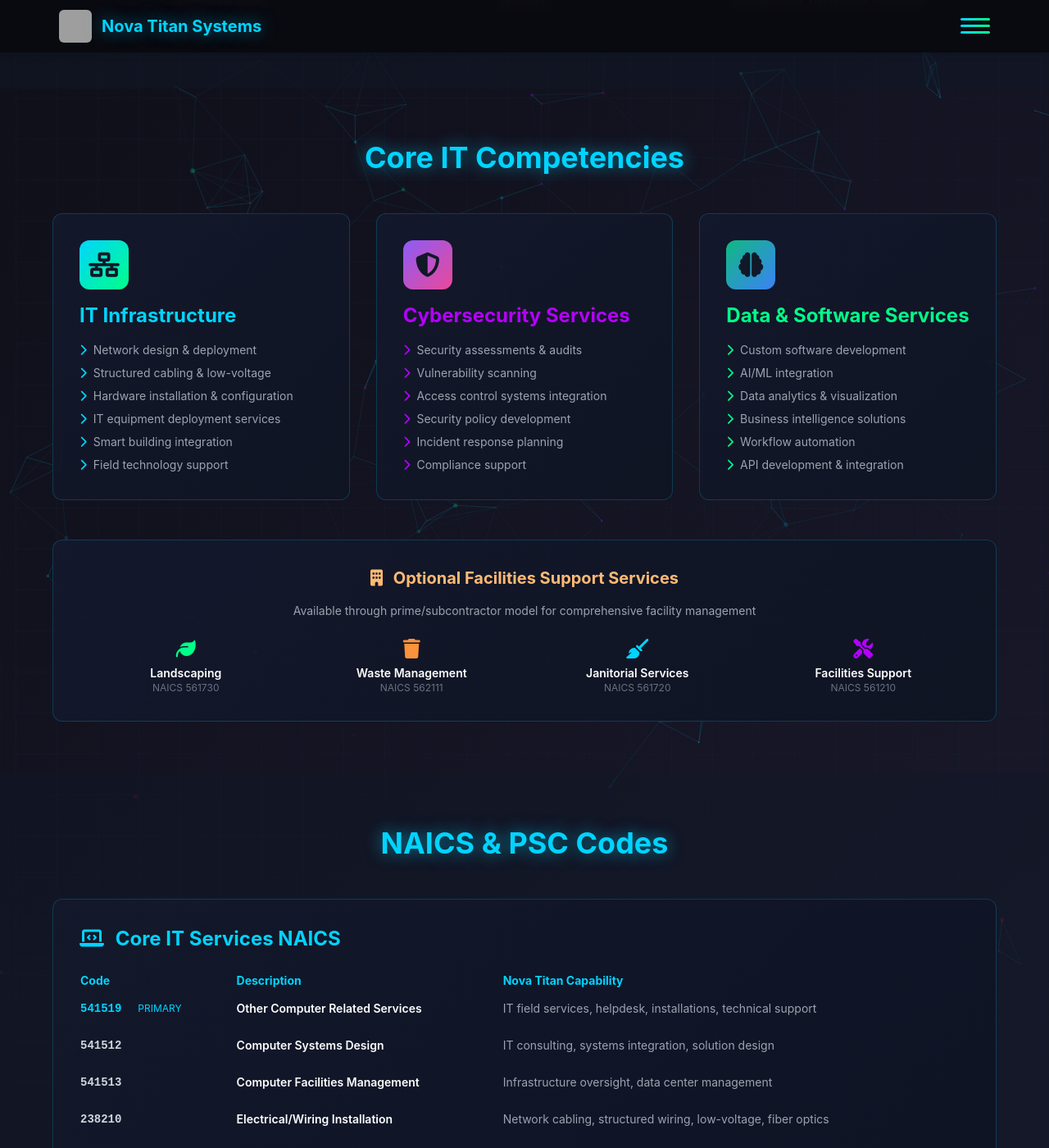
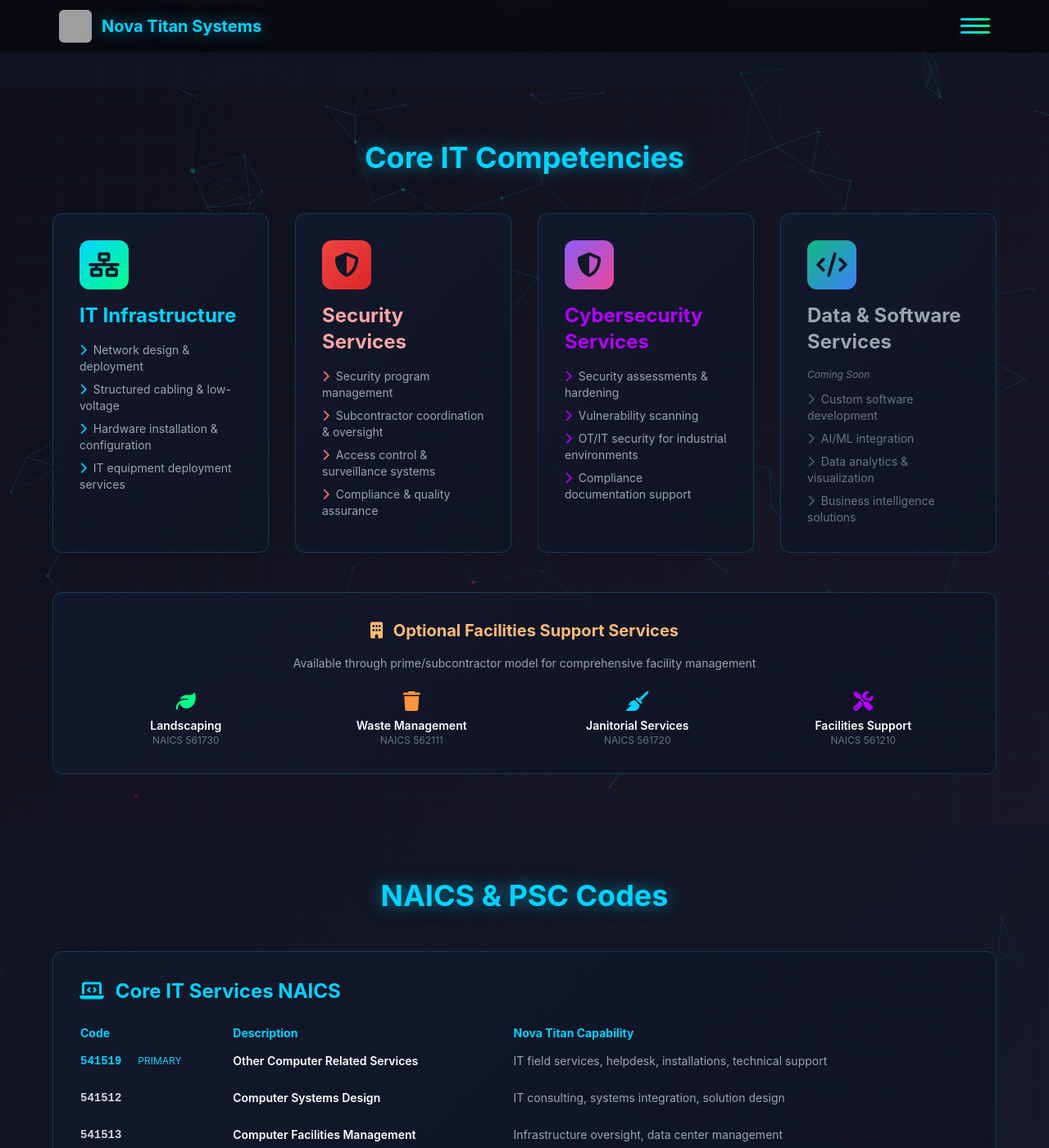
Before and after one commit to tzsmit/nova-titan-site, a Jekyll site: the page built from government/index.html, in a window 1280 px wide and 1400 px high, scrolled down 1546 px. Shown: the whole window at 82% size. Built offline with Jekyll 4.4.1, drawn with Linux system fonts in a browser that asks for light colours; nearby versions of some CDN libraries; some of the changed text lies outside the part shown; grey boxes are pictures that could not be loaded.

Commit message:
Update government page: Add security services & fix mobile spacing
- Add Security Services to core competencies (4th service box)
- Update Cybersecurity service descriptions (simplified)
- Mark Data & Software as "Coming Soon" (grayed out)
- Add 561612, 561210, 562111 to NAICS table
- Fix mobile top padding issue (reduce whitespace)

Changes:
✅ 4-column grid for core competencies (was 3-column)
✅ New Security Services box with red gradient
✅ Simplified Cybersecurity bullets (OT/IT focus)
✅ Data & Software marked as future service
✅ 3 new NAICS codes added to table
✅ Mobile padding reduced from 7rem to 5rem

Clean, professional, no TMI.

```diff
--- a/assets/css/mobile-responsive.css
+++ b/assets/css/mobile-responsive.css
@@ -373,3 +373,19 @@
     height: 2rem;
   }
 }
+
+/* Fix mobile top spacing - reduce excessive padding */
+@media (max-width: 768px) {
+  .content.pt-32 {
+    padding-top: 5rem !important;
+  }
+
+  section.content:first-of-type {
+    padding-top: 5rem !important;
+  }
+
+  .content.pt-32.pb-12 {
+    padding-top: 5rem !important;
+    padding-bottom: 2rem !important;
+  }
+}
--- a/government/index.html
+++ b/government/index.html
@@ -173,7 +173,7 @@
   <div class="max-w-7xl mx-auto px-6">
     <h2 class="text-4xl font-bold text-cyan-300 glow mb-12 text-center">Core IT Competencies</h2>
 
-    <div class="grid grid-cols-1 lg:grid-cols-3 gap-8 mb-12">
+    <div class="grid grid-cols-1 md:grid-cols-2 lg:grid-cols-4 gap-8 mb-12">
       <!-- IT Infrastructure -->
       <div class="card rounded-xl p-8">
         <div class="service-icon mb-4" style="width: 60px; height: 60px;">
@@ -185,8 +185,20 @@
           <li><i class="fas fa-chevron-right text-cyan-400 mr-2"></i>Structured cabling & low-voltage</li>
           <li><i class="fas fa-chevron-right text-cyan-400 mr-2"></i>Hardware installation & configuration</li>
           <li><i class="fas fa-chevron-right text-cyan-400 mr-2"></i>IT equipment deployment services</li>
-          <li><i class="fas fa-chevron-right text-cyan-400 mr-2"></i>Smart building integration</li>
-          <li><i class="fas fa-chevron-right text-cyan-400 mr-2"></i>Field technology support</li>
+        </ul>
+      </div>
+
+      <!-- Security Services -->
+      <div class="card rounded-xl p-8">
+        <div class="service-icon mb-4" style="width: 60px; height: 60px; background: linear-gradient(135deg, #ef4444, #dc2626);">
+          <i class="fas fa-shield-halved text-3xl text-gray-900"></i>
+        </div>
+        <h3 class="text-2xl font-bold text-red-300 mb-4">Security Services</h3>
+        <ul class="text-gray-400 space-y-2 text-sm">
+          <li><i class="fas fa-chevron-right text-red-400 mr-2"></i>Security program management</li>
+          <li><i class="fas fa-chevron-right text-red-400 mr-2"></i>Subcontractor coordination & oversight</li>
+          <li><i class="fas fa-chevron-right text-red-400 mr-2"></i>Access control & surveillance systems</li>
+          <li><i class="fas fa-chevron-right text-red-400 mr-2"></i>Compliance & quality assurance</li>
         </ul>
       </div>
 
@@ -197,28 +209,25 @@
         </div>
         <h3 class="text-2xl font-bold text-purple-300 mb-4">Cybersecurity Services</h3>
         <ul class="text-gray-400 space-y-2 text-sm">
-          <li><i class="fas fa-chevron-right text-purple-400 mr-2"></i>Security assessments & audits</li>
+          <li><i class="fas fa-chevron-right text-purple-400 mr-2"></i>Security assessments & hardening</li>
           <li><i class="fas fa-chevron-right text-purple-400 mr-2"></i>Vulnerability scanning</li>
-          <li><i class="fas fa-chevron-right text-purple-400 mr-2"></i>Access control systems integration</li>
-          <li><i class="fas fa-chevron-right text-purple-400 mr-2"></i>Security policy development</li>
-          <li><i class="fas fa-chevron-right text-purple-400 mr-2"></i>Incident response planning</li>
-          <li><i class="fas fa-chevron-right text-purple-400 mr-2"></i>Compliance support</li>
+          <li><i class="fas fa-chevron-right text-purple-400 mr-2"></i>OT/IT security for industrial environments</li>
+          <li><i class="fas fa-chevron-right text-purple-400 mr-2"></i>Compliance documentation support</li>
         </ul>
       </div>
 
       <!-- Data & Software -->
-      <div class="card rounded-xl p-8">
+      <div class="card rounded-xl p-8 opacity-60">
         <div class="service-icon mb-4" style="width: 60px; height: 60px; background: linear-gradient(135deg, #10b981, #3b82f6);">
-          <i class="fas fa-brain text-3xl text-gray-900"></i>
+          <i class="fas fa-code text-3xl text-gray-900"></i>
         </div>
-        <h3 class="text-2xl font-bold text-green-300 mb-4">Data & Software Services</h3>
-        <ul class="text-gray-400 space-y-2 text-sm">
-          <li><i class="fas fa-chevron-right text-green-400 mr-2"></i>Custom software development</li>
-          <li><i class="fas fa-chevron-right text-green-400 mr-2"></i>AI/ML integration</li>
-          <li><i class="fas fa-chevron-right text-green-400 mr-2"></i>Data analytics & visualization</li>
-          <li><i class="fas fa-chevron-right text-green-400 mr-2"></i>Business intelligence solutions</li>
-          <li><i class="fas fa-chevron-right text-green-400 mr-2"></i>Workflow automation</li>
-          <li><i class="fas fa-chevron-right text-green-400 mr-2"></i>API development & integration</li>
+        <h3 class="text-2xl font-bold text-gray-400 mb-4">Data & Software Services</h3>
+        <p class="text-xs text-gray-500 italic mb-3">Coming Soon</p>
+        <ul class="text-gray-500 space-y-2 text-sm">
+          <li><i class="fas fa-chevron-right text-gray-600 mr-2"></i>Custom software development</li>
+          <li><i class="fas fa-chevron-right text-gray-600 mr-2"></i>AI/ML integration</li>
+          <li><i class="fas fa-chevron-right text-gray-600 mr-2"></i>Data analytics & visualization</li>
+          <li><i class="fas fa-chevron-right text-gray-600 mr-2"></i>Business intelligence solutions</li>
         </ul>
       </div>
     </div>
@@ -306,6 +315,21 @@
               <td class="py-3 pr-4"><span class="font-mono font-bold">238990</span></td>
               <td class="py-3 font-semibold text-white">Specialty Trade Contractors</td>
               <td class="py-3 text-gray-400">Smart building, IoT installations, equipment deployment</td>
+            </tr>
+            <tr class="border-b border-gray-800">
+              <td class="py-3 pr-4"><span class="font-mono font-bold text-red-300">561612</span></td>
+              <td class="py-3 font-semibold text-white">Security Guards and Patrol Services</td>
+              <td class="py-3 text-gray-400">Security program management, coordination, compliance</td>
+            </tr>
+            <tr class="border-b border-gray-800">
+              <td class="py-3 pr-4"><span class="font-mono font-bold text-red-300">561210</span></td>
+              <td class="py-3 font-semibold text-white">Facilities Support Services</td>
+              <td class="py-3 text-gray-400">Facilities management, coordination, oversight</td>
+            </tr>
+            <tr class="border-b border-gray-800">
+              <td class="py-3 pr-4"><span class="font-mono font-bold text-red-300">562111</span></td>
+              <td class="py-3 font-semibold text-white">Solid Waste Collection</td>
+              <td class="py-3 text-gray-400">Waste management coordination services</td>
             </tr>
             <tr class="border-b border-gray-800">
               <td class="py-3 pr-4"><span class="font-mono font-bold">561621</span></td>
```
